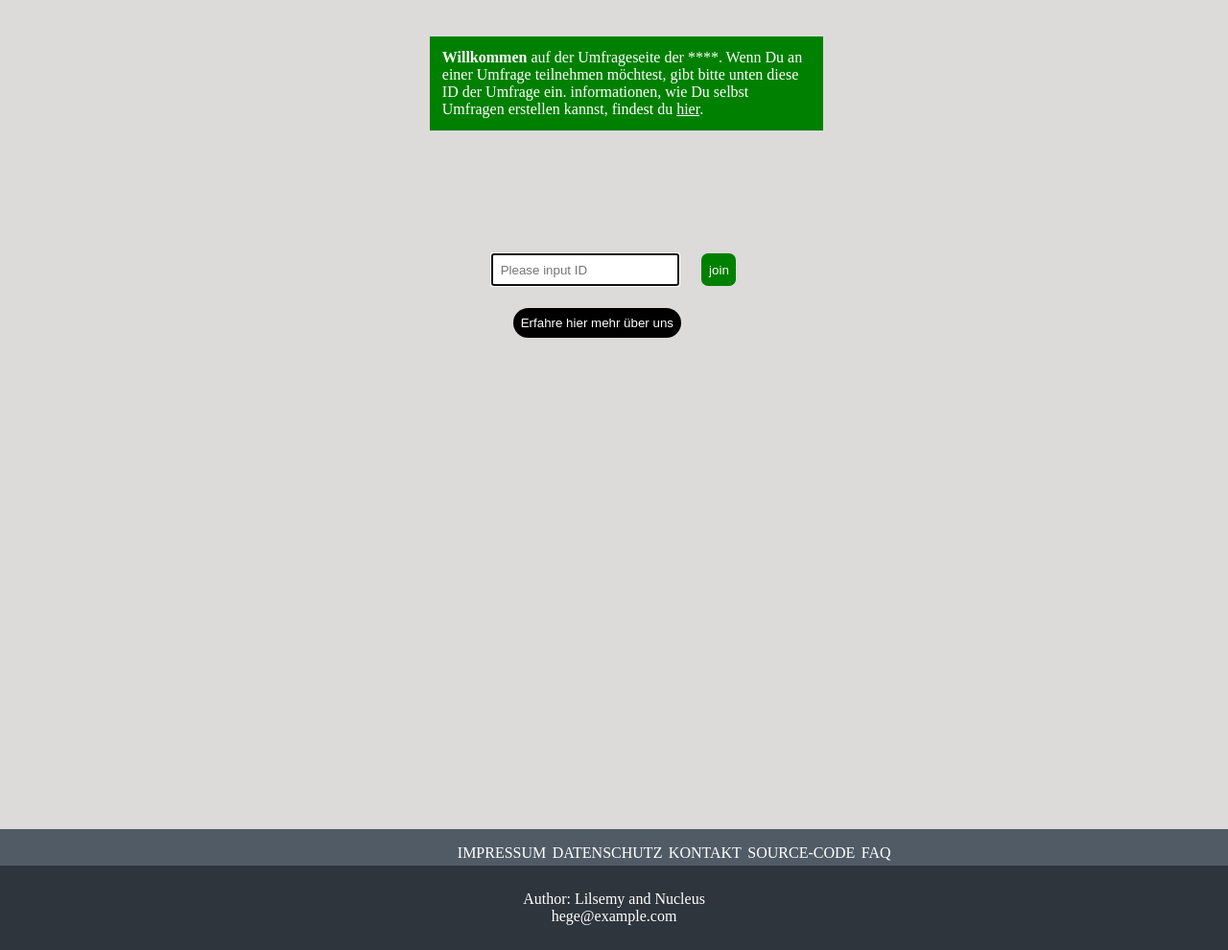
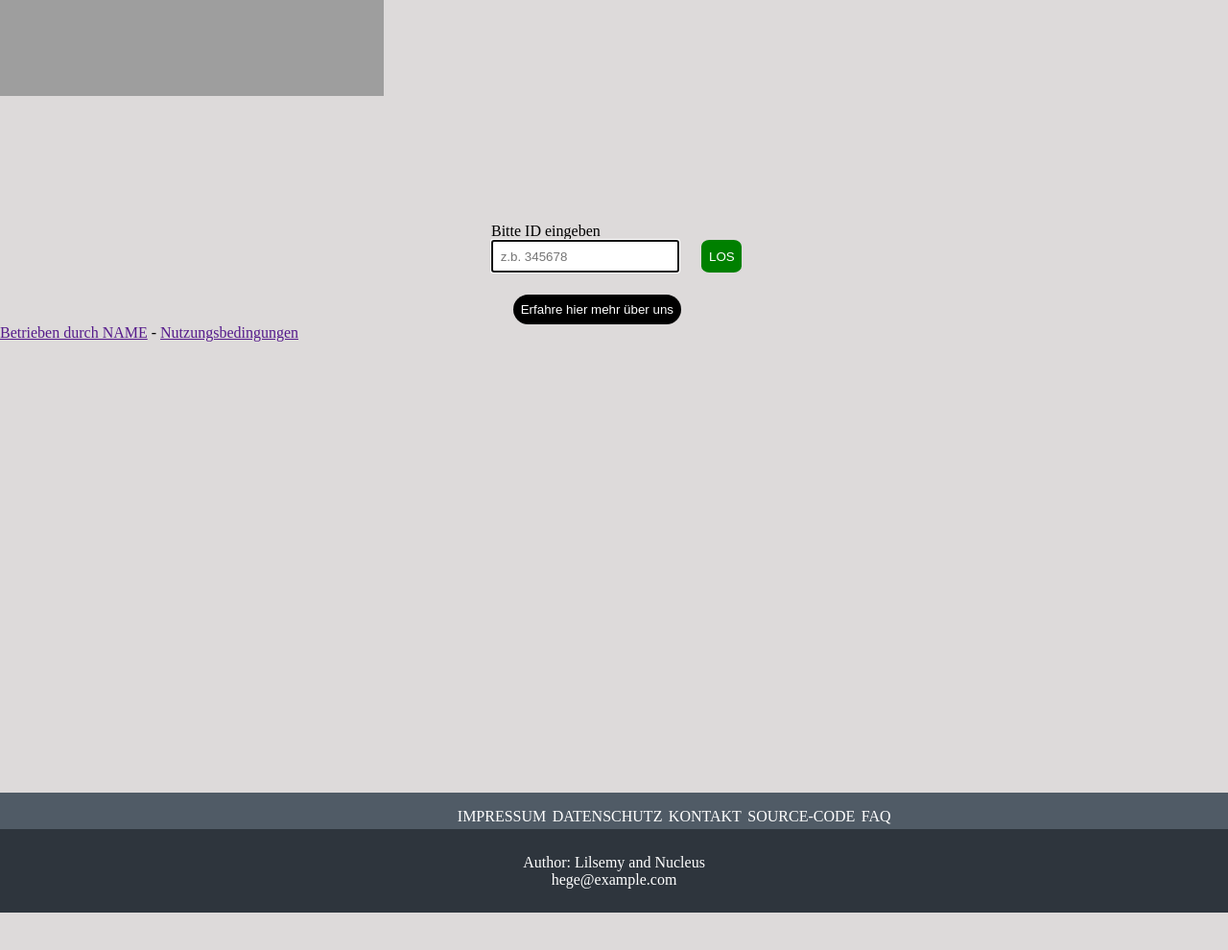
Before and after one commit to nucleus-ffm/Survey-Tool, a PHP site: page /index.php in a window 1280 px wide. Shown: the part 60-1050 px from the top of the page at 96% size. After the commit the page ends 1011 px from the top, so only its background shows below. Run offline with PHP 8.4, Linux system fonts and the light colour scheme; grey boxes are pictures that could not be loaded.

Commit message:
style: redesign and add logo

```diff
--- a/landing.php
+++ b/landing.php
@@ -1,22 +1,22 @@
-<!-- landing Page
-Content:
-    - input Field to join Survey
--->
-<div class="content">
+<!-- landing Page -->
+<link rel="stylesheet" href="css/landing.css"/>
+<div class="content height100">
     <!-- beginn input field to join Survey -->
-    <div class="welcome">
-        <!-- page info -->
-        <p> <strong>Willkommen</strong> auf der Umfrageseite der ****. Wenn Du an einer Umfrage teilnehmen möchtest, gibt bitte unten diese ID der Umfrage ein.
-        informationen, wie Du selbst Umfragen erstellen kannst, findest du <a href="">hier</a>.
-        </p>
-    </div>
+    <div class="landingContainer">
+        <!--<h1> Survey Tool </h1>-->
+        <img src="assets/logo.png" height="100px" width="400px">
             <div class="IDinput">
+                <lable for="ID">Bitte ID eingeben </lable>
                 <form class="landing" action="join.php" method="GET">
-            <input required name="ID" autofocus placeholder="Please input ID">
-            <input class="landingSubmit" type="submit" value="join">
+                    <input required name="ID" autofocus placeholder="z.b. 345678">
+                    <input class="landingSubmit" type="submit" value="LOS">
                     <br>
                 </form>
                 <a href="landingPage/index.php"><button class="roundButton">Erfahre hier mehr über uns </button> </a>
+            </div>
+        <div class="landingCredits">
+            <p> <a href ="">Betrieben durch NAME</a> - <a href="">Nutzungsbedingungen</a> </p>
+        </div>
     </div>
 </div>
     <!-- end -->
```
Lines whose indentation alone changed are shown as unchanged.
